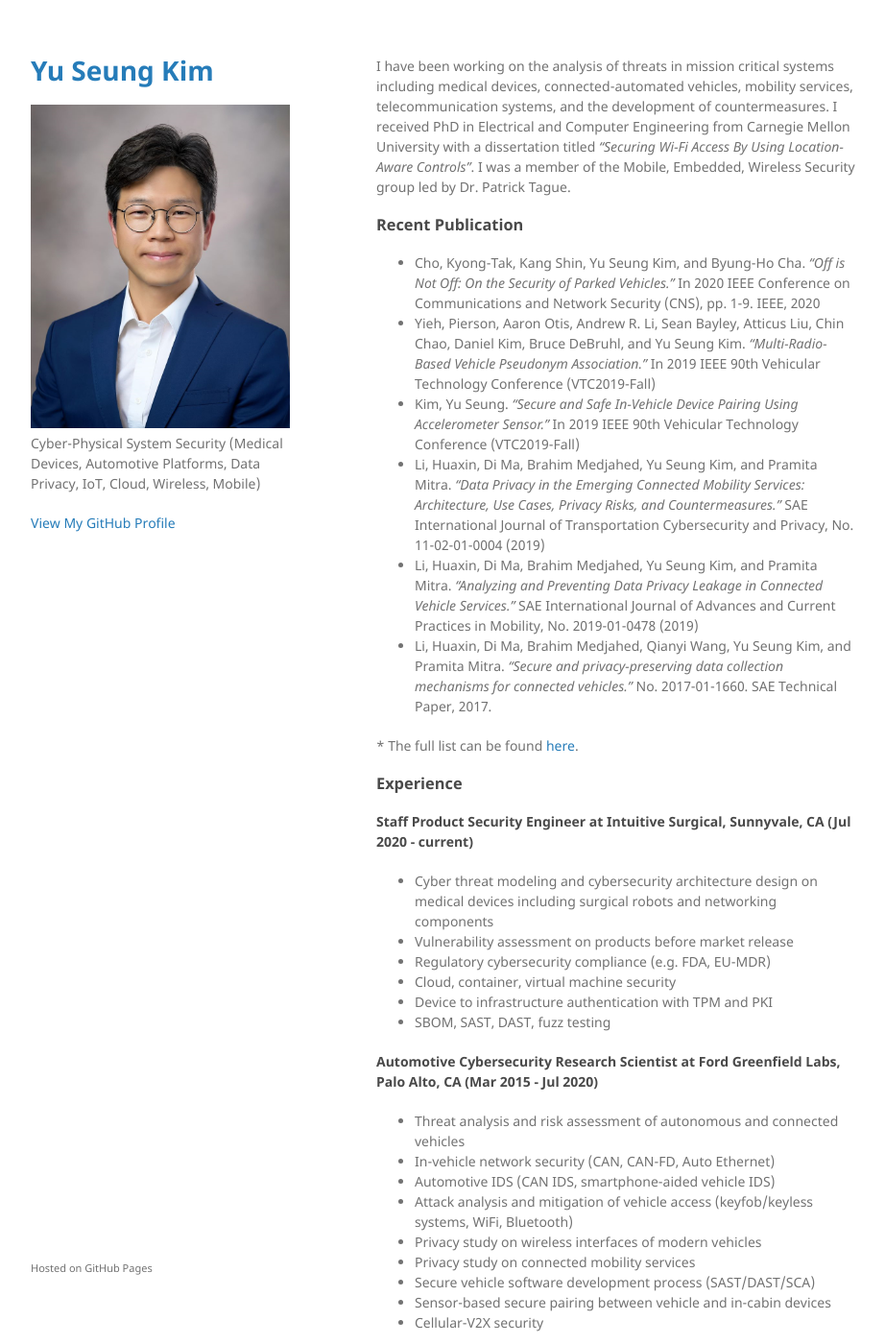
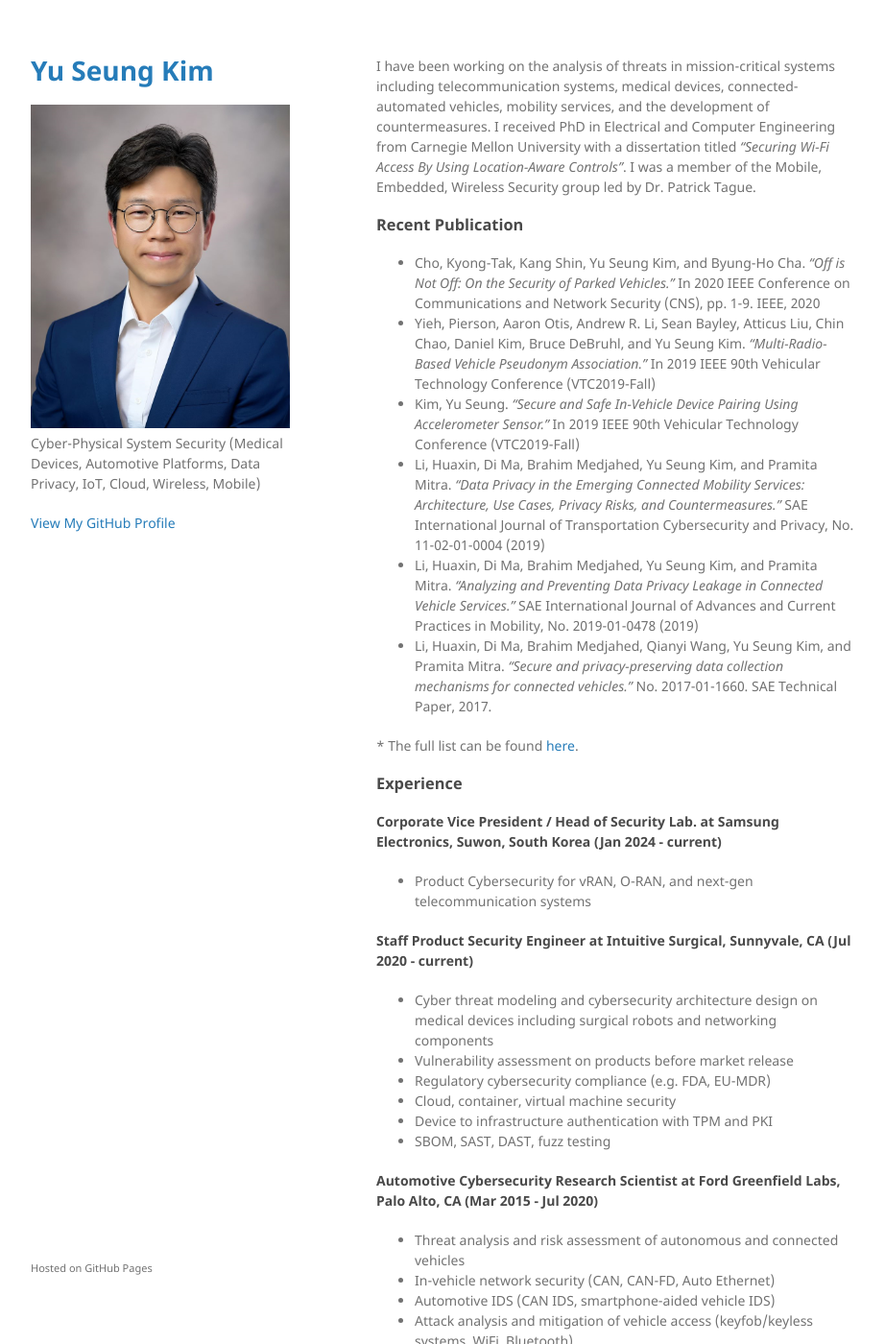
Before and after one commit to corekey/corekey.github.io, a Jekyll site: the page built from index.md, in a window 1280 px wide and 1400 px high. Shown: the whole window at 96% size, without its empty margins (178-1100 px from the left). Built offline with Jekyll 4.4.1, drawn with Linux system fonts in a browser that asks for light colours.

Commit message:
Samsung update

```diff
--- a/index.md
+++ b/index.md
@@ -2,7 +2,7 @@
 layout: default
 ---
 
-I have been working on the analysis of threats in mission critical systems including medical devices, connected-automated vehicles, mobility services, telecommunication systems, and the development of countermeasures. I received PhD in Electrical and Computer Engineering from Carnegie Mellon University with a dissertation titled _“Securing Wi-Fi Access By Using Location-Aware Controls”_. I was a member of the Mobile, Embedded, Wireless Security group led by Dr. Patrick Tague.
+I have been working on the analysis of threats in mission-critical systems including telecommunication systems, medical devices, connected-automated vehicles, mobility services, and the development of countermeasures. I received PhD in Electrical and Computer Engineering from Carnegie Mellon University with a dissertation titled _“Securing Wi-Fi Access By Using Location-Aware Controls”_. I was a member of the Mobile, Embedded, Wireless Security group led by Dr. Patrick Tague.
 
 ### Recent Publication
 
@@ -16,6 +16,9 @@ I have been working on the analysis of threats in mission critical systems inclu
 \* The full list can be found [here](https://www.linkedin.com/in/yu-seung-kim-4b25a024/details/publications/).
 
 ### Experience
+
+#### Corporate Vice President / Head of Security Lab. at Samsung Electronics, Suwon, South Korea (Jan 2024 - current)
+- Product Cybersecurity for vRAN, O-RAN, and next-gen telecommunication systems
 
 #### Staff Product Security Engineer at Intuitive Surgical, Sunnyvale, CA (Jul 2020 - current)
 - Cyber threat modeling and cybersecurity architecture design on medical devices including surgical robots and networking components
```
